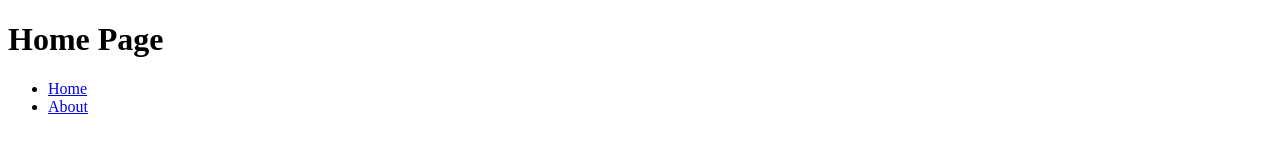
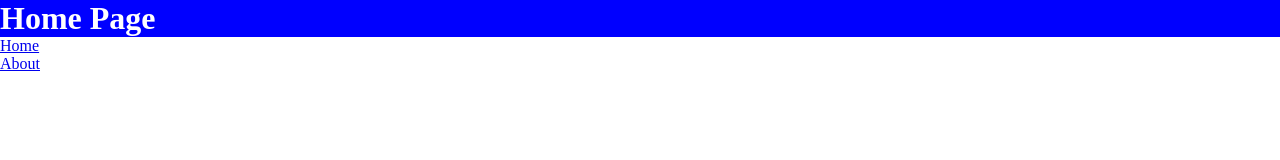
Before and after one commit to HishmatRai/testing-12, a plain HTML site: page index.html in a window 1280 px wide. Drawn offline with Linux system fonts and the light colour scheme.

Commit message:
bg and text color added

```diff
--- /dev/null
+++ b/css/main.css
@@ -0,0 +1,8 @@
+*{
+    padding: 0px;
+    margin: 0px;
+}
+h1{
+    background-color: blue;
+    color: white;
+}
--- a/index.html
+++ b/index.html
@@ -4,6 +4,7 @@
     <meta charset="UTF-8">
     <meta name="viewport" content="width=device-width, initial-scale=1.0">
     <title>Home Page</title>
+    <link rel="stylesheet" href="./css/main.css">
 </head>
 <body>
     <h1>Home Page</h1>
```
Also changed, not shown: pages/about.html (+2 -1 lines).
